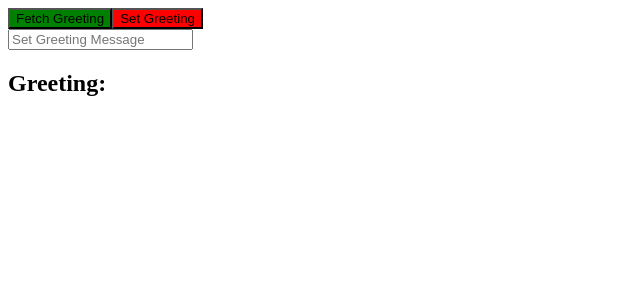
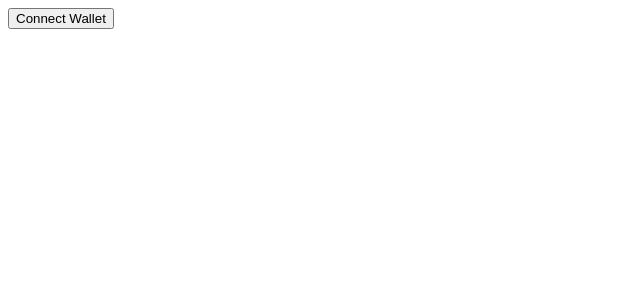
Before and after one commit to oltea-negru/AleiosHackathon, a Next.js app: page /Profile in a window 1280 px wide. Shown: the top 300 px of the page, without its empty margins (0-640 px from the left). Built offline with nearby package versions, Linux system fonts and the light colour scheme.

Commit message:
Good enough for the presentation

```diff
--- a/src/pages/Favourites.js
+++ b/src/pages/Favourites.js
@@ -16,7 +16,7 @@ function Favourites()
             { id: 5, favourite: false, price: '10$', name: 'product5', category: 'clothes', image: ImageClothes },
             { id: 6, favourite: false, price: 'FREE', name: 'product6', category: 'food', image: ImageFood }]
     return (
-        <div className='mt-5 h-screen'>{dummyProducts.filter(product => product.favourite === true).map(product => <Product key={product.id} name={product.name} category={product.category} price={product.price} image={product.image} />)}</div>
+        <div className='mt-5 h-screen'>{dummyProducts.filter(product => product.favourite === true).map(product => <Product key={product.id} name={product.name} category={product.category} price={product.price} image={product.image} isFavourite={true}/>)}</div>
     )
 }
 
--- a/src/pages/Profile.js
+++ b/src/pages/Profile.js
@@ -17,142 +17,53 @@ export const deployedAddress = "0x5FbDB2315678afecb367f032d93F642f64180aa3";
 
 export default function Profile()
 {
-  // const [user, setUser] = useState({});
-  // const [image, setImage] = useState("");
+  const [user, setUser] = useState({});
+  const [image, setImage] = useState("");
 
-  //   const [haveMetamask, sethaveMetamask] = useState(true);
-  //   const [accountAddress, setAccountAddress] = useState('');
-  //   const [accountBalance, setAccountBalance] = useState('');
-  //   const [isConnected, setIsConnected] = useState(false);
+    const [haveMetamask, sethaveMetamask] = useState(true);
+    const [accountAddress, setAccountAddress] = useState('');
+    const [accountBalance, setAccountBalance] = useState('');
+    const [isConnected, setIsConnected] = useState(false);
 
 
-  //   async function requestAccount(){
-  //     return await window.ethereum.request({
-  //       method: 'eth_requestAccounts',
-  //      });
-  //   }
+    async function requestAccount(){
+      return await window.ethereum.request({
+        method: 'eth_requestAccounts',
+       });
+    }
 
-  //   const connectWallet = async () => {
-  //     try{
-  //         if (!window.ethereum) {
-  //             sethaveMetamask(false);
-  //         }
-  //         const accounts = await window.ethereum.request({
-  //             method: 'eth_requestAccounts',
-  //         });
-  //         const provider = new ethers.providers.Web3Provider(window.ethereum);
+    const connectWallet = async () => {
+      try{
+          if (!window.ethereum) {
+              sethaveMetamask(false);
+          }
+          const accounts = await window.ethereum.request({
+              method: 'eth_requestAccounts',
+          });
+          const provider = new ethers.providers.Web3Provider(window.ethereum);
 
-  //         let balance = await provider.getBalance(accounts[0]);
-  //         let bal = ethers.utils.formatEther(balance);
-  //         setAccountAddress(accounts[0]);
-  //         setAccountBalance(bal);
-  //         setIsConnected(true);
-  //         sessionStorage.setItem('address', accounts[0]);
-  //         sessionStorage.setItem('balance', bal);
-  //         sessionStorage.setItem('isConnected', true);
-  //         window.location.reload();
-  //     } catch (error) {
-  //         setIsConnected(false);
-  //         sessionStorage.removeItem('address');
-  //         sessionStorage.removeItem('balance');
-  //         sessionStorage.setItem('isConnected', false);
-  //     }
-  // };
+          let balance = await provider.getBalance(accounts[0]);
+          let bal = ethers.utils.formatEther(balance);
+          setAccountAddress(accounts[0]);
+          setAccountBalance(bal);
+          setIsConnected(true);
+          sessionStorage.setItem('address', accounts[0]);
+          sessionStorage.setItem('balance', bal);
+          sessionStorage.setItem('isConnected', true);
+          window.location.reload();
+      } catch (error) {
+          setIsConnected(false);
+          sessionStorage.removeItem('address');
+          sessionStorage.removeItem('balance');
+          sessionStorage.setItem('isConnected', false);
+      }
+  };
 
-  //   return (
-  //     <div id="animatedBackground" className="w-full items-center  justify-center bg-one" >
-  //   <div marginTop="50px" className="bg-three h-[40%] font-extrabold justify-center flex items-center rounded-3xl hover:-translate-y-10 :hover transition duration-700 ease-out shadow-xl hover:shadow-zinc-100 w-[60%]">
-  //     <button onClick={connectWallet} className="text-four hover:text-four font-mono scale-[5]">Connect Wallet</button>
-  //   </div>
-  // </div>
-  //   )
-
-  const [message, setMessage] = useState("");
-  const [currentGreeting, setCurrentGreeting] = useState("");
-
-  // Helper Functions
-
-  // Requests access to the user's Meta Mask Account
-  // https://metamask.io/
-  async function requestAccount() {
-    await window.ethereum.request({ method: "eth_requestAccounts" });
-  }
-
-  // Fetches the current value store in greeting
-  async function fetchGreeting() {
-    // If MetaMask exists
-    if (typeof window.ethereum !== "undefined") {
-      const provider = new ethers.providers.Web3Provider(window.ethereum);
-      const contract = new ethers.Contract(
-        deployedAddress,
-        Lock.abi,
-        provider
-      );
-      try {
-        // Call Greeter.greet() and display current greeting in `console`
-        /*
-          function greet() public view returns (string memory) {
-            return greeting;
-          }
-        */
-        const data = await contract.greet();
-        console.log("data: ", data);
-        setCurrentGreeting(data);
-      } catch (error) {
-        console.log("Error: ", error);
-      }
-    }
-  }
-
-  // Sets the greeting from input text box
-  async function setGreeting() {
-    if (!message) return;
-
-    // If MetaMask exists
-    if (typeof window.ethereum !== "undefined") {
-      await requestAccount();
-
-      const provider = new ethers.providers.Web3Provider(window.ethereum);
-      const signer = provider.getSigner();
-
-      // Create contract with signer
-      /*
-        function setGreeting(string memory _greeting) public {
-          console.log("Changing greeting from '%s' to '%s'", greeting, _greeting);
-          greeting = _greeting;
-        }
-      */
-      const contract = new ethers.Contract(deployedAddress, Lock.abi, signer);
-      const transaction = await contract.setGreeting(message);
-
-      setMessage("");
-      await transaction.wait();
-      fetchGreeting();
-    }
-  }
-  // Return
-  return (
-  <div className="App">
-    <div className="App-header">
-      {/* BUTTONS - Fetch and Set */}
-      <div className="custom-buttons">
-        <button onClick={fetchGreeting} style={{ backgroundColor: "green" }}>
-          Fetch Greeting
-        </button>
-        <button onClick={setGreeting} style={{ backgroundColor: "red" }}>
-          Set Greeting
-        </button>
-      </div>
-      {/* INPUT TEXT - String  */}
-      <input
-        onChange={(e) => setMessage(e.target.value)}
-        value={message}
-        placeholder="Set Greeting Message"
-      />
-
-      {/* Current Value stored on Blockchain */}
-      <h2 className="greeting">Greeting: {currentGreeting}</h2>
+    return (
+      <div id="animatedBackground" className="w-full items-center  justify-center bg-one" >
+    <div marginTop="50px" className="bg-three h-[40%] font-extrabold justify-center flex items-center rounded-3xl hover:-translate-y-10 :hover transition duration-700 ease-out shadow-xl hover:shadow-zinc-100 w-[60%]">
+      <button onClick={connectWallet} className="text-four hover:text-four font-mono scale-[5]">Connect Wallet</button>
     </div>
   </div>
-);
-}
+    )
+};
```
Also changed, not shown: src/components/Product.js (+10 -7 lines).
